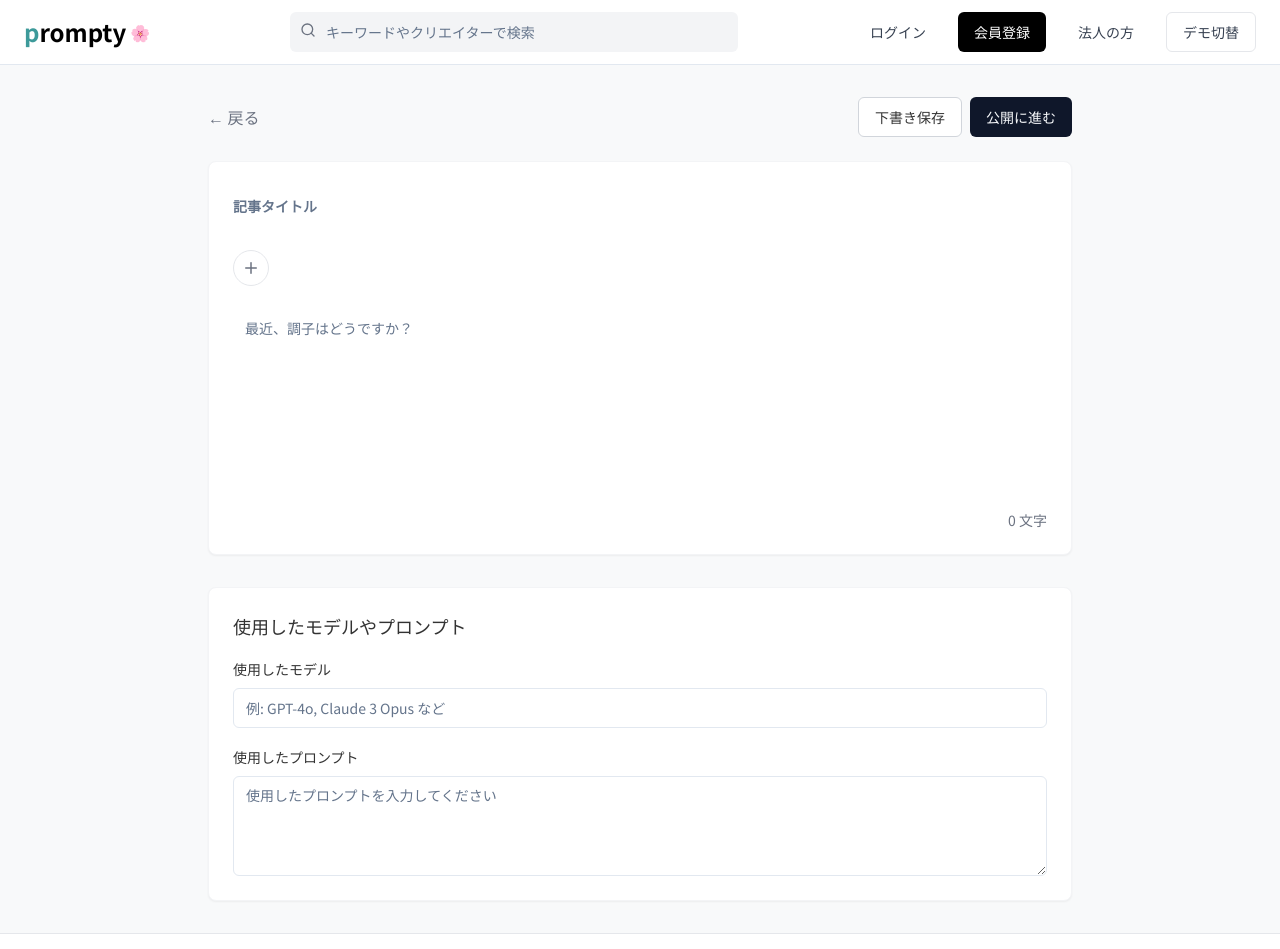
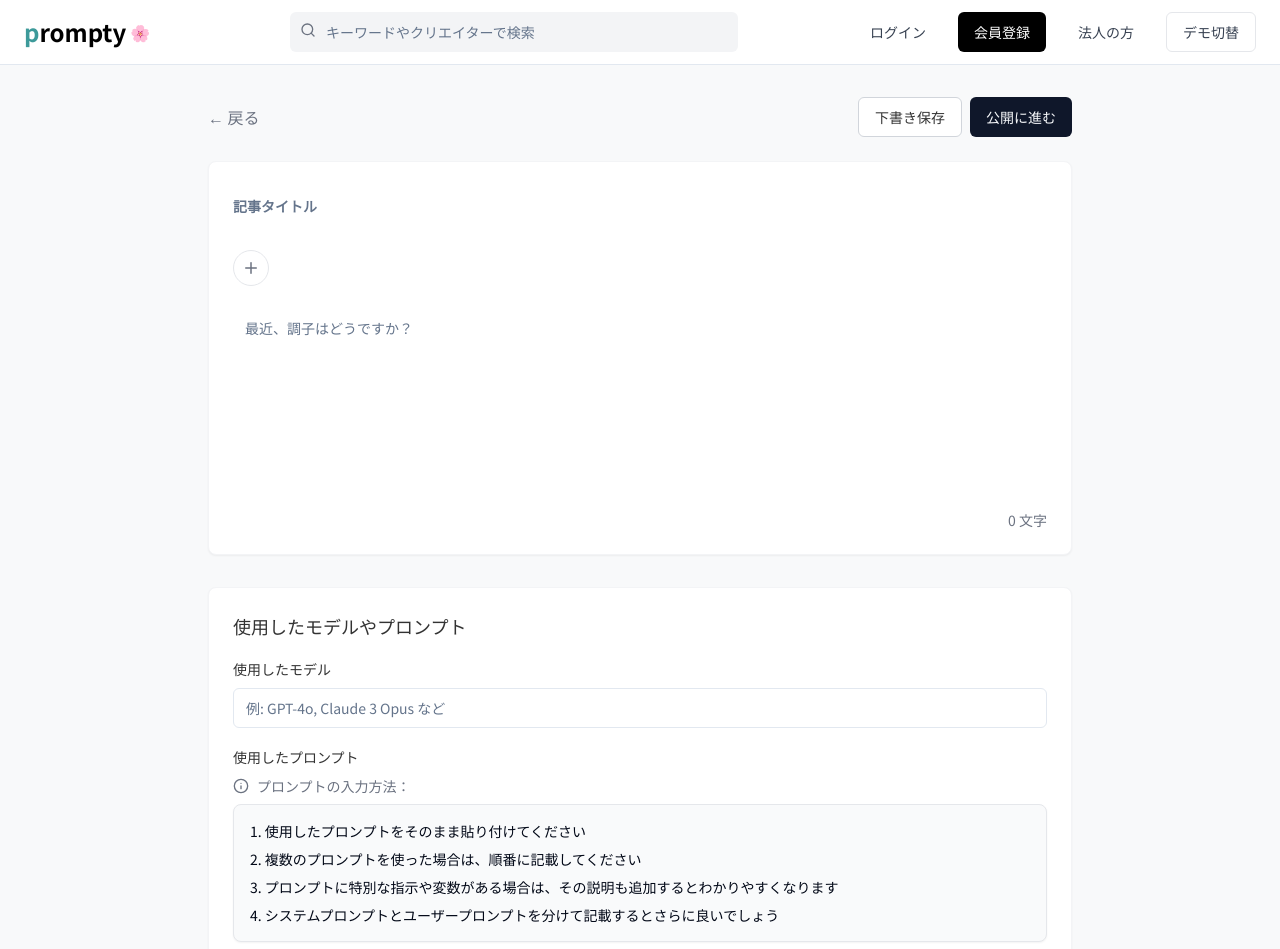
Before and after one commit to sekiguchimend/prompty, a React (Vite) app: page /create-post in a window 1280 px wide. Shown: the top 949 px of the page. Built offline with nearby package versions, Linux system fonts and the light colour scheme.

Commit message:
feat: Improve Create Post form
Improved the Create Post form by adding sections for used model and prompt.

```diff
--- a/src/pages/CreatePost.tsx
+++ b/src/pages/CreatePost.tsx
@@ -1,16 +1,17 @@
 
 import React, { useState } from 'react';
-import { Form, FormControl, FormField, FormItem, FormLabel } from "@/components/ui/form";
+import { Form, FormControl, FormField, FormItem, FormLabel, FormDescription } from "@/components/ui/form";
 import { Input } from "@/components/ui/input";
 import { Textarea } from "@/components/ui/textarea";
 import { Button } from "@/components/ui/button";
 import { useForm } from "react-hook-form";
 import { zodResolver } from "@hookform/resolvers/zod";
 import * as z from "zod";
-import { Plus, Save, FileText } from "lucide-react";
+import { Plus, Save, FileText, Info } from "lucide-react";
 import Header from "@/components/Header";
 import Footer from "@/components/Footer";
 import { useNavigate } from "react-router-dom";
+import { Card, CardContent } from "@/components/ui/card";
 
 const formSchema = z.object({
   title: z.string().min(1, "タイトルを入力してください"),
@@ -152,10 +153,22 @@ const CreatePost = () => {
                   render={({ field }) => (
                     <FormItem>
                       <FormLabel>使用したプロンプト</FormLabel>
+                      <FormDescription className="flex items-start gap-2 text-sm text-gray-500 mt-1 mb-2">
+                        <Info className="h-4 w-4 mt-0.5 flex-shrink-0" />
+                        <span>プロンプトの入力方法：</span>
+                      </FormDescription>
+                      <Card className="mb-4 border-gray-200 bg-gray-50">
+                        <CardContent className="p-4 space-y-2 text-sm">
+                          <p>1. 使用したプロンプトをそのまま貼り付けてください</p>
+                          <p>2. 複数のプロンプトを使った場合は、順番に記載してください</p>
+                          <p>3. プロンプトに特別な指示や変数がある場合は、その説明も追加するとわかりやすくなります</p>
+                          <p>4. システムプロンプトとユーザープロンプトを分けて記載するとさらに良いでしょう</p>
+                        </CardContent>
+                      </Card>
                       <FormControl>
                         <Textarea
                           placeholder="使用したプロンプトを入力してください"
-                          className="min-h-[100px]"
+                          className="min-h-[200px]"
                           {...field}
                         />
                       </FormControl>
```
